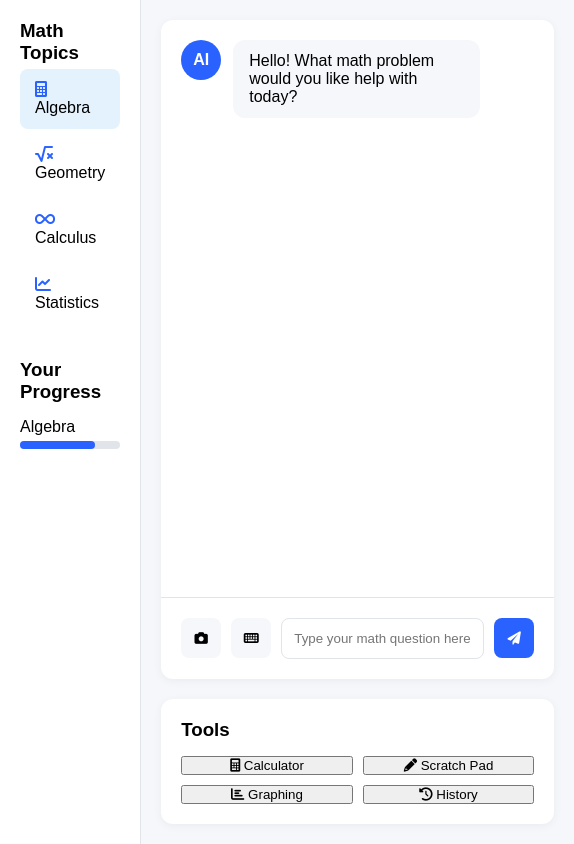
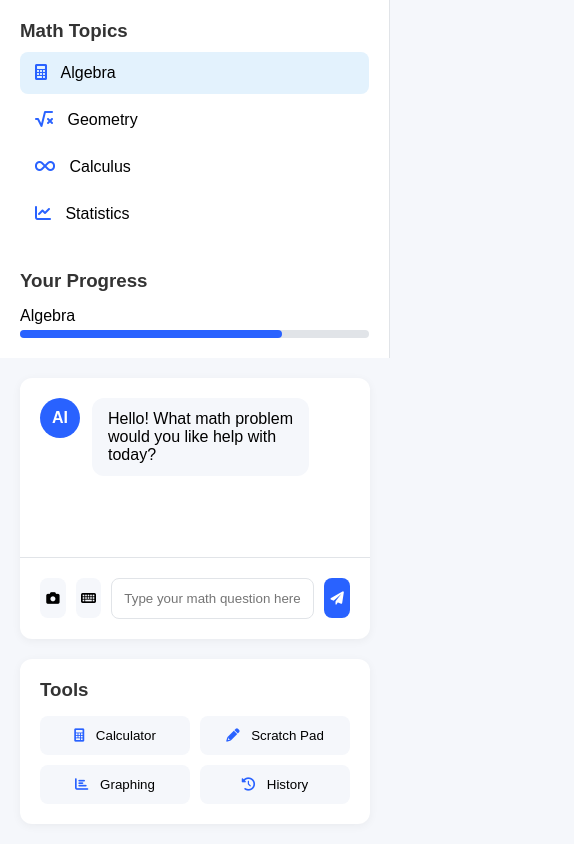
Before and after one commit to scooterthedev/AI-Math-Tutor, a plain HTML site: page index.html in a window 390 px wide. Shown: the whole page, 574 px wide, since content can reach past the window. Drawn offline with Linux system fonts and the light colour scheme.

Commit message:
Finished up the basic css

```diff
--- a/styles.css
+++ b/styles.css
@@ -178,3 +178,41 @@ body {
     gap: 10px;
     margin-top: 15px;
 }
+
+.tool-buttons button {
+    padding: 12px;
+    border: none;
+    border-radius: 8px;
+    background-color: #f5f7fb;
+    cursor: pointer;
+    transition: background-color 0.3s;
+}
+
+.tool-buttons button:hover {
+    background-color: #e3f2fd;
+}
+
+.tool-buttons button i {
+    margin-right: 8px;
+    color: #2962ff;
+}
+
+h3 {
+    color: #333;
+    margin-bottom: 10px;
+}
+
+@media (max-width: 768px) {
+    .container {
+        flex-direction: column;
+    }
+
+    .sidebar {
+        width: 100%;
+        height: auto;
+   }
+
+    .main-content {
+        height: calc(100vh - 200px);
+    }
+}
```
